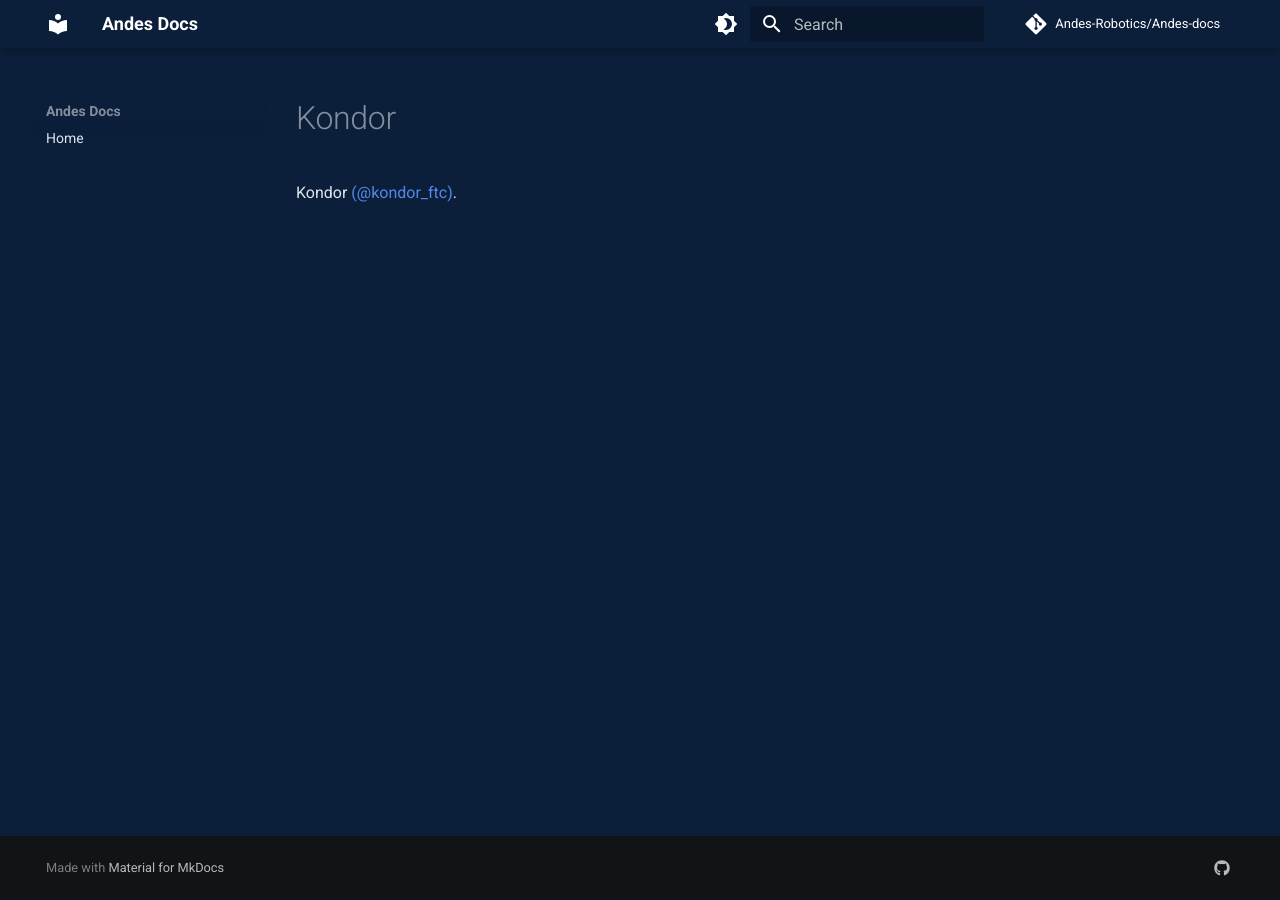
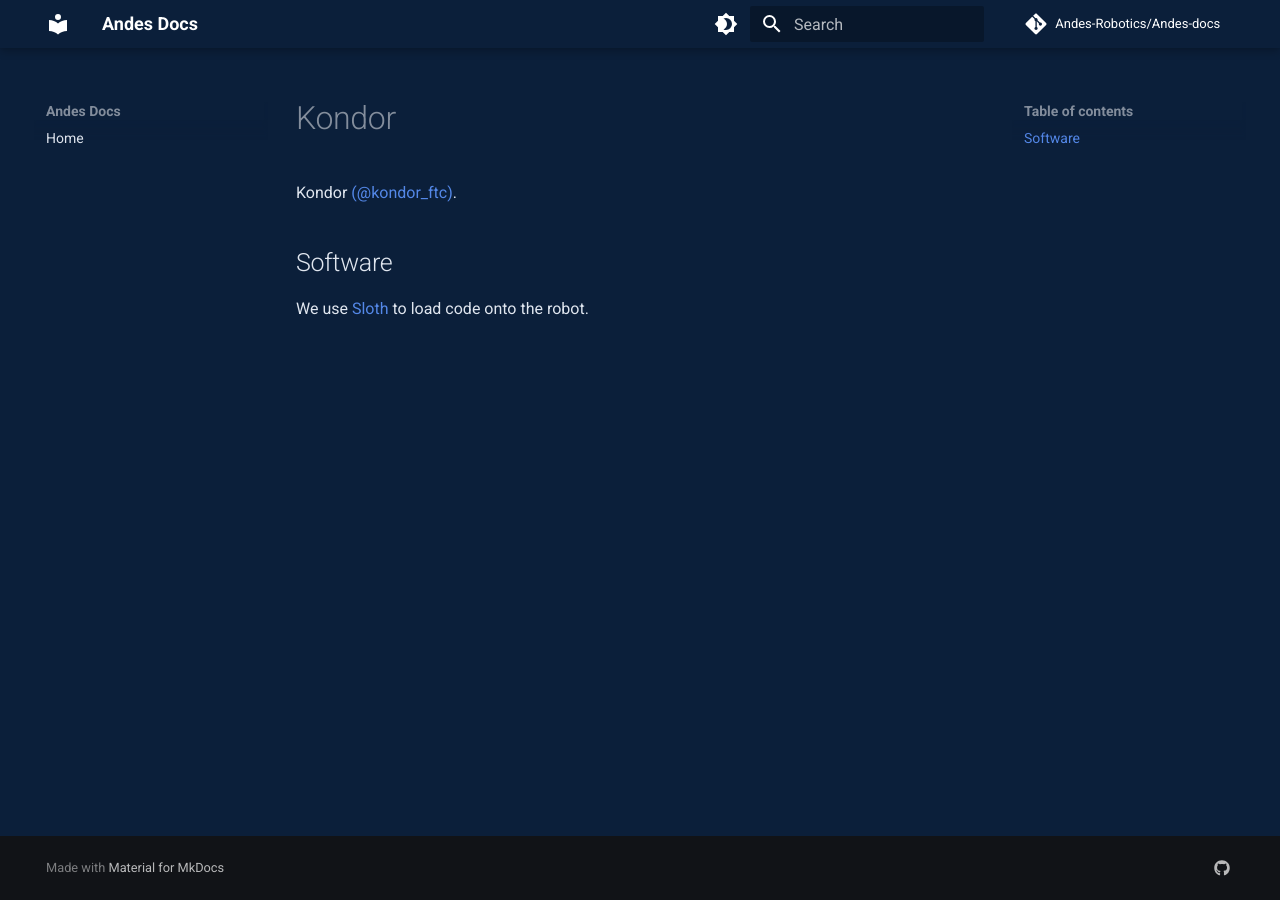
Before and after one commit to Andes-Robotics/Andes-docs, an MkDocs documentation site: the page built from docs/kondor/index.md, in a window 1280 px wide. Built offline with MkDocs 1.6.1 and Material for MkDocs 9.7.7, drawn with Linux system fonts in a browser that asks for light colours; comment, search, counter and statistics services are not loaded.

Commit message:
Add Software section to Kondor documentation

```diff
--- a/docs/kondor/index.md
+++ b/docs/kondor/index.md
@@ -1,3 +1,7 @@
 # Kondor
 
 Kondor [(@kondor_ftc)](https://www.instagram.com/kondor_ftc/).
+
+## Software
+
+We use [Sloth](./software/sloth.md) to load code onto the robot.
```
